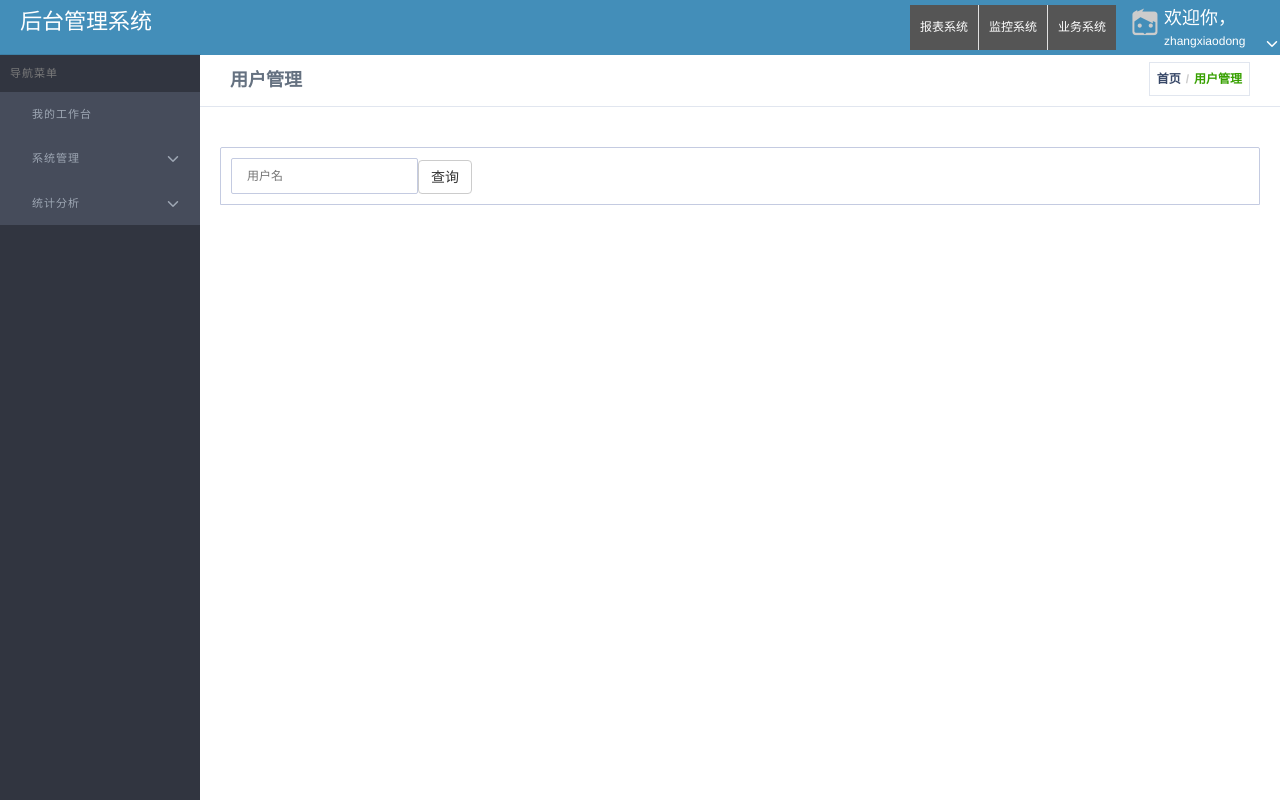
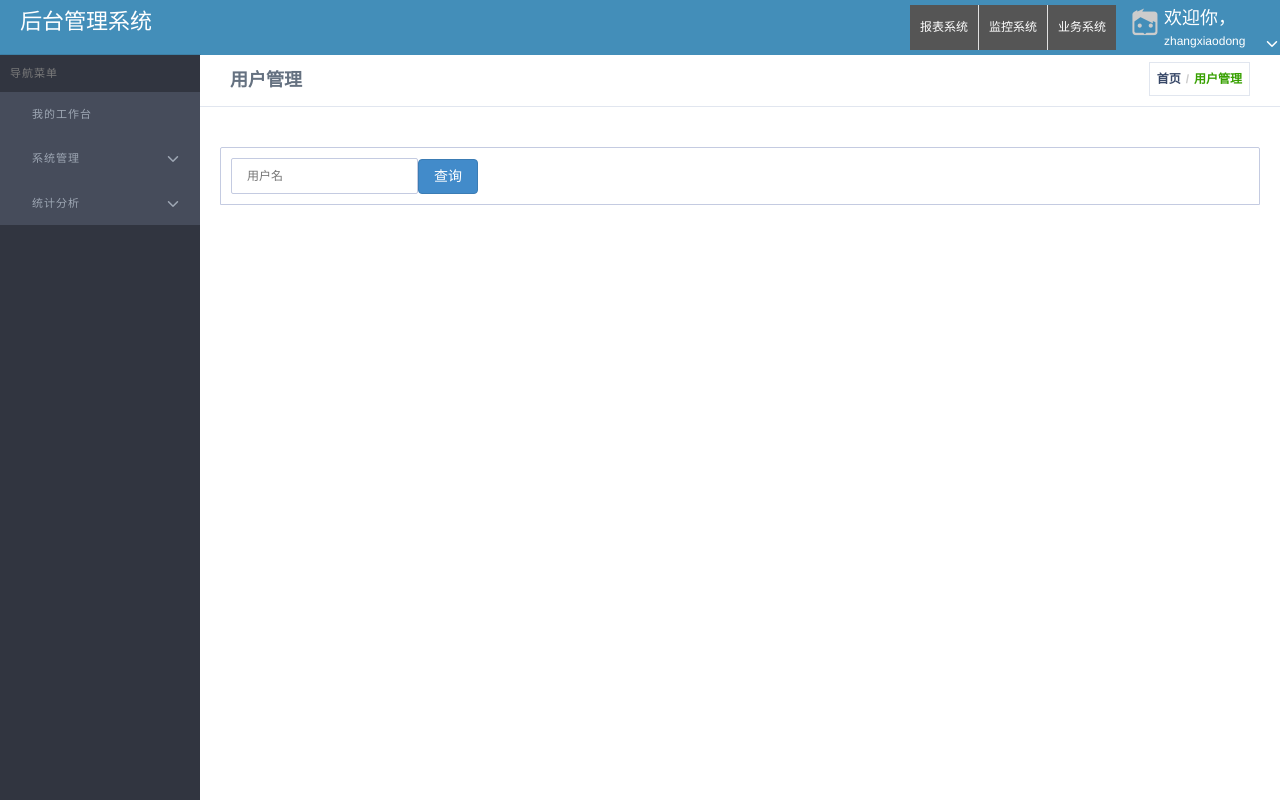
Before and after one commit to crazyguagua/iview_demo, a Vue app: page /#/userManage in a window 1280 px wide. Built offline with nearby package versions, Linux system fonts and the light colour scheme.

Commit message:
开始做grid组件

```diff
--- a/src/components/ui/button/button.vue
+++ b/src/components/ui/button/button.vue
@@ -1,5 +1,5 @@
 <template>
-    <button :class="classes" :type="btnType">
+    <button :class="classes" :type="btnType" :disabled="disabled">
         <span v-if="showSlot" ref="slot"><slot></slot></span>
     </button>
 </template>
@@ -14,16 +14,25 @@ import {oneOf} from '../../util/uiTool';
                 }
             },
             shape:{
-                validator(){
-                    return oneOf(['rounded','circle','outline'])
+                validator(value){
+                    return oneOf(value,['rounded','circle','outline'])
                 }
+            },
+            size:{
+                validator(value){
+                    return oneOf(value,['small','large'])
+                }
+            },
+            long:{
+                type:Boolean,
+                default:false
             },
             btnType:{
                 default:'button',
                 validator(value){
                     return oneOf(value,['button','submit','reset'])
                 }
-            }
+            },
         },
         data(){
             return {
@@ -36,6 +45,8 @@ import {oneOf} from '../../util/uiTool';
                     [` ${prefix}-${this.type} `]:!!this.type,
                     [` ${prefix}-${this.disabled} `]:!!this.disabled,
                     [` ${prefix}-${this.shape} `]:!!this.shape,
+                    [`${prefix}-${this.size}`]:!!this.size,
+                    [`${prefix}-long`]:this.long
                 }];
             }
         },
@@ -69,6 +80,16 @@ import {oneOf} from '../../util/uiTool';
                 outline: 0;
             }
     }
+    .btn.disabled, .btn[disabled], fieldset[disabled] .btn {
+        cursor: not-allowed;
+        filter: alpha(opacity=65);
+        -webkit-box-shadow: none;
+        box-shadow: none;
+        opacity: .65;
+    }
+    .btn-primary, .btn-primary:hover, .btn-success, .btn-success:hover, .btn-warning, .btn-warning:hover, .btn-danger, .btn-danger:hover, .btn-inverse, .btn-inverse:hover, .btn-purple, .btn-purple:hover, .btn-pink, .btn-pink:hover, .btn-black, .btn-black:hover, .btn-violet, .btn-violet:hover {
+        color: #fff;
+    }
     .btn-default {
         color: #333;
         background-color: #fff;
@@ -79,5 +100,107 @@ import {oneOf} from '../../util/uiTool';
                 border-color: #adadad;
         }
     }
+    .btn-primary {
+        background-color: #428bca;
+        border-color: #3b7cb4;
+        &:active,&:focus,&:hover{
+                background-color: #3a95e4;
+                    border-color: #3b7cb4;
 
+        }
+    }
+    .btn-success {
+        background-color: #37a000;
+        border-color: #318d01;
+         &:active,&:focus,&:hover{
+                background-color: #45c203;
+                border-color: #318d01;
+         }
+
+    }
+    .btn-info {
+    background-color: #62d0f1;
+    border-color: #51b3d1;
+        color: #fff;
+         &:active,&:focus,&:hover{
+            background-color: #53d4fa;
+    border-color: #51b3d1;
+         }
+
+}
+.btn-warning {
+    background-color: #FFB61E;
+    border-color: #E1A21E;
+     &:active,&:focus,&:hover{
+                background-color: #ffc751;
+    border-color: #E1A21E;
+         }
+}
+.btn-danger {
+    background-color: #E5343D;
+    border-color: #BF2D35;
+     &:active,&:focus,&:hover{
+                  background-color: #e7575e;
+    border-color: #BF2D35;
+         }
+}
+.btn-inverse {
+    background-color: #3b3e47;
+    border-color: #292d3b;
+     &:active,&:focus,&:hover{
+                   background-color: #2f3239;
+    border-color: #292d3b;
+         }
+}
+.btn-purple {
+    background-color: #5b69bc;
+    border-color: #4c59a7;
+     &:active,&:focus,&:hover{
+                   background-color: #4a59b4;
+    border-color: #4c59a7;
+         }
+}
+
+.btn-pink {
+    background-color: #ff8acc;
+    border-color: #db6fac;
+     &:active,&:focus,&:hover{
+                    background-color: #ff70c1;
+    border-color: #db6fac;
+         }
+}
+
+.btn-black {
+    background-color: #000;
+    border-color: #000;
+     &:active,&:focus,&:hover{
+                    background-color: #222;
+    border-color: #6B6B6B;
+         }
+}
+.btn-violet {
+    background-color: #8E23E0;
+    border-color: #6C13B1;
+     &:active,&:focus,&:hover{
+                   background-color: #a13eee;
+                border-color: #6C13B1;
+
+         }
+}
+.btn-large{
+    padding: 6px 15px 7px;
+    font-size: 14px;
+    border-radius: 4px;
+}
+.btn-rounded{
+        border-radius: 2em;
+}
+.btn-small{
+        padding: 2px 7px;
+    font-size: 12px;
+    border-radius: 3px;
+}
+.btn-long{
+    width: 100%;
+}
 </style>
--- a/src/components/ui/grid/grid.vue
+++ b/src/components/ui/grid/grid.vue
@@ -1,16 +1,28 @@
 <template>
-    <div class="grid">
+    <div :class="wrapperCls">
         <slot name="toolbar"></slot>
 
     </div>
 </template>
 <script>
+    const  prefix= 'grid'
     export default{
-
+        props:{
+            data:{
+                type:Array
+            }
+        },
+        computed:{
+            wrapperCls(){
+                return [
+                     `${prefix}-wrapper`,
+                ]
+            }
+        }
     }
 </script>
 <style lang="less">
-        .grid{
+        .grid-wrapper{
             border: 1px solid #c4cbe1;
             -webkit-border-top-left-radius: 2px;
             border-top-left-radius: 2px;
--- a/src/views/userManage/userManage.vue
+++ b/src/views/userManage/userManage.vue
@@ -11,7 +11,7 @@
                 <div class="fixed-toolbar clearfix" slot="toolbar">
                     <div class="pull-left search">
                     <input  class="form-control"type="text" placeholder="用户名"/>
-                    <my-button @click.native="btnClk" type="default">查询</my-button>
+                    <my-button @click.native="btnClk" type="primary" size="large">查询</my-button>
                     </div>
                 </div>
             </Grid>
```
